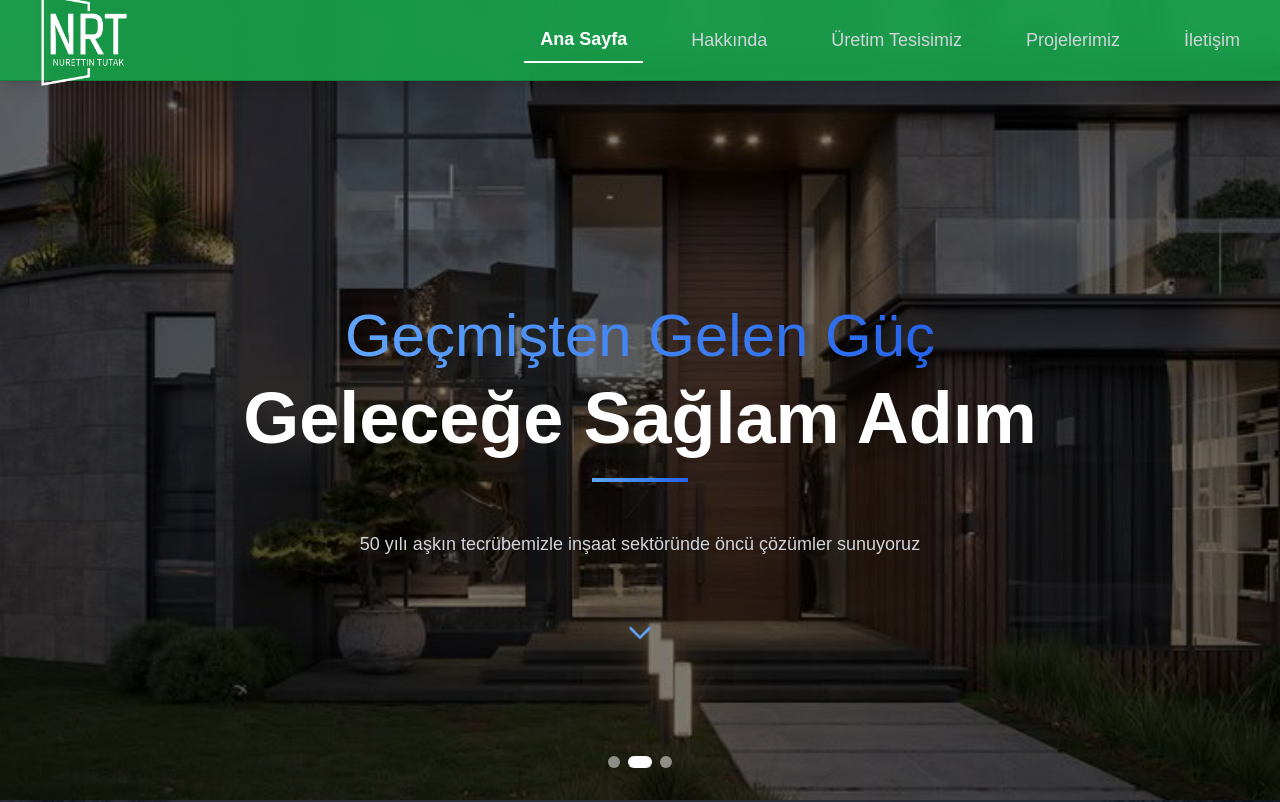
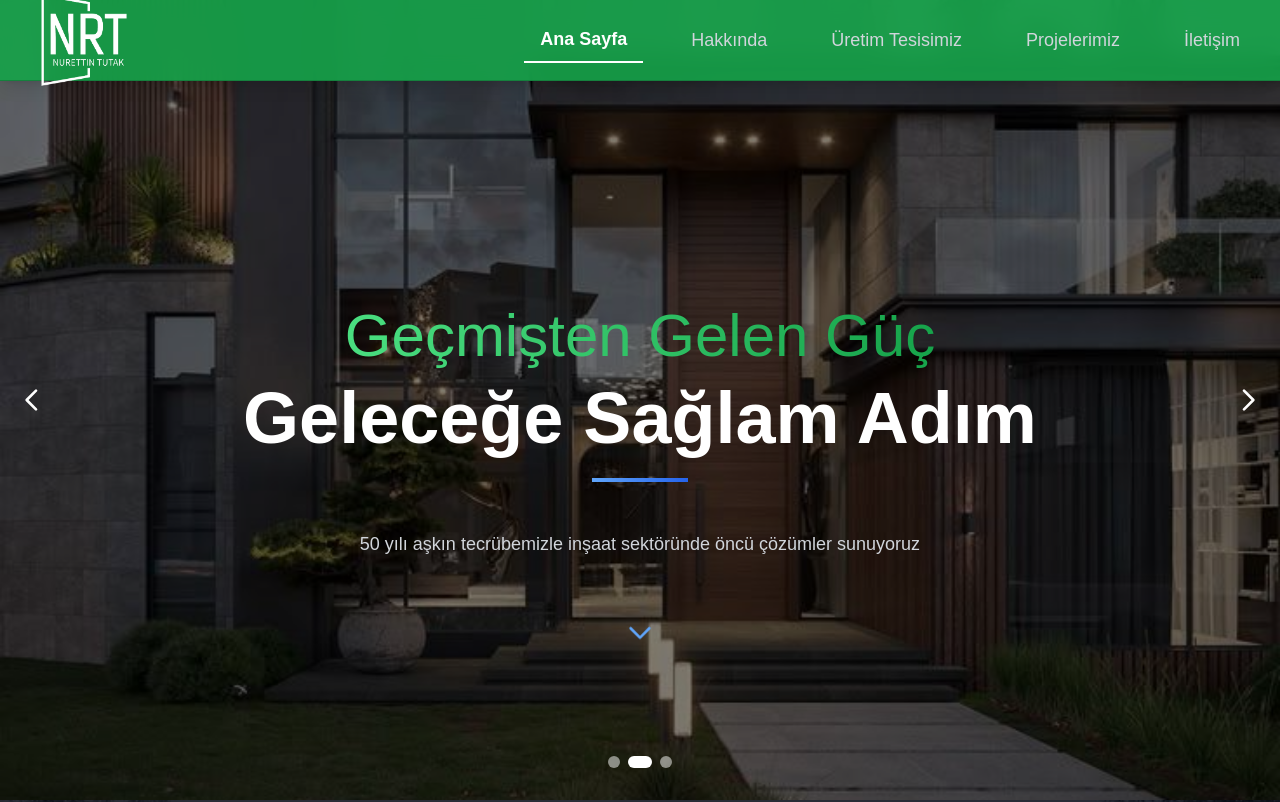
Before and after one commit to ardaaskinn01/nurettin-tutak, a Next.js app: page / in a window 1280 px wide. Shown: the top 802 px of the page. Built offline with nearby package versions, Linux system fonts and the light colour scheme.

Commit message:
last updates

```diff
--- a/src/app/page.js
+++ b/src/app/page.js
@@ -3,6 +3,7 @@ import Head from "next/head";
 import Link from "next/link";
 import Navbar from "./components/Navbar";
 import CountUp from 'react-countup';
+import { useRef } from 'react';
 import { useState, useEffect } from 'react';
 
 export default function Home() {
@@ -12,11 +13,15 @@ export default function Home() {
     '/bg2.jpg',
     '/bg3.jpg'
   ];
+  const containerRef = useRef(null);
+  let startX = 0;
+  let currentX = 0;
+  let isDragging = false;
 
   useEffect(() => {
     const interval = setInterval(() => {
       setCurrentBg((prev) => (prev + 1) % backgrounds.length);
-    }, 5000); // Her 5 saniyede bir geçiş
+    }, 5000);
 
     return () => clearInterval(interval);
   }, []);
@@ -24,8 +29,48 @@ export default function Home() {
   const scrollToSection = () => {
     window.scrollTo({
       top: window.innerHeight,
-      behavior: "smooth",
+      behavior: 'smooth',
     });
+  };
+
+  const handlePrevious = () => {
+    setCurrentBg((prev) => (prev - 1 + backgrounds.length) % backgrounds.length);
+  };
+
+  const handleNext = () => {
+    setCurrentBg((prev) => (prev + 1) % backgrounds.length);
+  };
+
+  const handleMouseDown = (e) => {
+    isDragging = true;
+    startX = e.clientX;
+  };
+
+  const handleMouseMove = (e) => {
+    if (!isDragging) return;
+    currentX = e.clientX;
+  };
+
+  const handleMouseUp = () => {
+    if (!isDragging) return;
+    const diff = startX - currentX;
+    if (diff > 50) handleNext();
+    if (diff < -50) handlePrevious();
+    isDragging = false;
+  };
+
+  const handleTouchStart = (e) => {
+    startX = e.touches[0].clientX;
+  };
+
+  const handleTouchMove = (e) => {
+    currentX = e.touches[0].clientX;
+  };
+
+  const handleTouchEnd = () => {
+    const diff = startX - currentX;
+    if (diff > 50) handleNext();
+    if (diff < -50) handlePrevious();
   };
 
   return (
@@ -39,9 +84,17 @@ export default function Home() {
       <div className="min-h-screen flex flex-col relative bg-gray-950">
         <Navbar />
 
-        {/* Hero Section */}
-        <section className="pt-32 md:pt-40 h-screen flex items-center justify-center text-center px-6 bg-cover bg-center relative overflow-hidden">
-      {/* Arka plan resimleri */}
+        <section
+          className="pt-32 md:pt-40 h-screen flex items-center justify-center text-center px-6 bg-cover bg-center relative overflow-hidden"
+          ref={containerRef}
+          onMouseDown={handleMouseDown}
+          onMouseMove={handleMouseMove}
+          onMouseUp={handleMouseUp}
+          onMouseLeave={handleMouseUp}
+          onTouchStart={handleTouchStart}
+          onTouchMove={handleTouchMove}
+          onTouchEnd={handleTouchEnd}
+        >
           {backgrounds.map((bg, index) => (
             <div
               key={index}
@@ -59,12 +112,16 @@ export default function Home() {
           <div className="relative max-w-4xl mx-auto z-10">
             <h1 className="text-center mb-12 relative">
               <span className="block text-4xl md:text-6xl font-medium text-white leading-tight mb-4">
-            <span className="bg-clip-text text-transparent bg-gradient-to-r from-blue-400 to-blue-600">
-              Geçmişten Gelen Güç
+                <span className="bg-clip-text text-transparent bg-gradient-to-r from-green-400 to-green-600">
+                  {Array.from('Geçmişten Gelen Güç').map((letter, index) => (
+                    <span key={index} className="letter">{letter}</span>
+                  ))}
                 </span>
               </span>
               <span className="block text-5xl md:text-7xl font-bold text-white leading-tight">
-            Geleceğe Sağlam Adım
+                {Array.from('Geleceğe Sağlam Adım').map((letter, index) => (
+                  <span key={index} className="letter">{letter}</span>
+                ))}
               </span>
               <div className="mt-6 mx-auto w-24 h-1 bg-gradient-to-r from-blue-400 to-blue-600"></div>
             </h1>
@@ -79,7 +136,6 @@ export default function Home() {
             </div>
           </div>
 
-      {/* Slider kontrolleri */}
           <div className="absolute bottom-8 left-0 right-0 flex justify-center space-x-2 z-10">
             {backgrounds.map((_, index) => (
               <button
@@ -89,6 +145,18 @@ export default function Home() {
                 aria-label={`Slide ${index + 1}`}
               />
             ))}
+          </div>
+
+          <div className="absolute left-4 top-1/2 transform -translate-y-1/2 z-10 cursor-pointer" onClick={handlePrevious}>
+            <svg className="w-8 h-8 text-white" fill="none" viewBox="0 0 24 24" stroke="currentColor">
+              <path strokeLinecap="round" strokeLinejoin="round" strokeWidth={2} d="M15 19l-7-7 7-7" />
+            </svg>
+          </div>
+
+          <div className="absolute right-4 top-1/2 transform -translate-y-1/2 z-10 cursor-pointer" onClick={handleNext}>
+            <svg className="w-8 h-8 text-white" fill="none" viewBox="0 0 24 24" stroke="currentColor">
+              <path strokeLinecap="round" strokeLinejoin="round" strokeWidth={2} d="M9 5l7 7-7 7" />
+            </svg>
           </div>
         </section>
 
```
Lines whose indentation alone changed are shown as unchanged.
